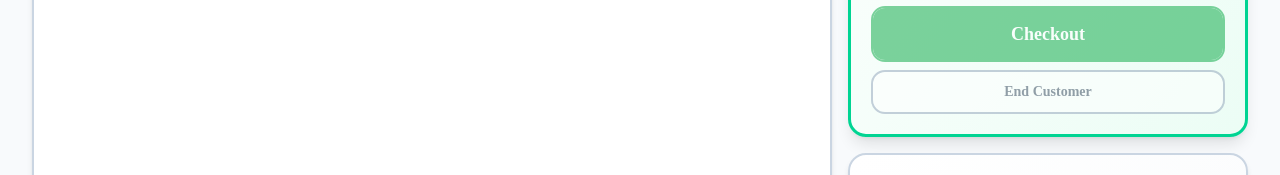
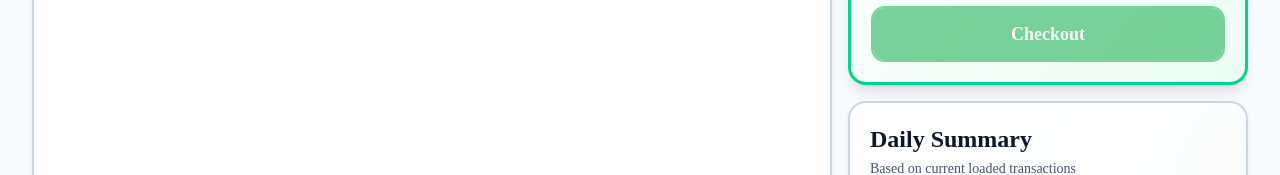
Before and after one commit to Reflect-Total-Solutions/Diyatha-pos, a Next.js app: page /dashboard in a window 1280 px wide. Shown: the part 507-682 px from the top of the page. Built offline with nearby package versions, Linux system fonts and the light colour scheme; no server answers.

Commit message:
Update page.tsx

```diff
--- a/app/(pos)/dashboard/page.tsx
+++ b/app/(pos)/dashboard/page.tsx
@@ -245,6 +245,9 @@ export default function DashboardPage() {
 
       // Refresh transaction list right away
       void refetchTransactions();
+
+      // Trigger end customer group automatically after successful payment
+      void handleEndCustomer();
 
       // === Show generated tickets preview in the browser (temp) ===
       const ticketsToPreview: PrintedTicket[] = createdTransactions.map((t) => {
@@ -516,7 +519,7 @@ export default function DashboardPage() {
               {isConfirmingPayment ? 'Processing...' : 'Checkout'}
             </Button>
 
-            <Button
+            {/* <Button
               type="button"
               variant="outline"
               disabled={!summary.currentGroupId || isTransactionsMutating}
@@ -524,7 +527,7 @@ export default function DashboardPage() {
               className="mt-2 w-full h-11 rounded-xl border-2 border-slate-400 font-semibold text-slate-700 hover:bg-slate-100"
             >
               End Customer
-            </Button>
+            </Button> */}
           </div>
 
           <DailySummary
```
